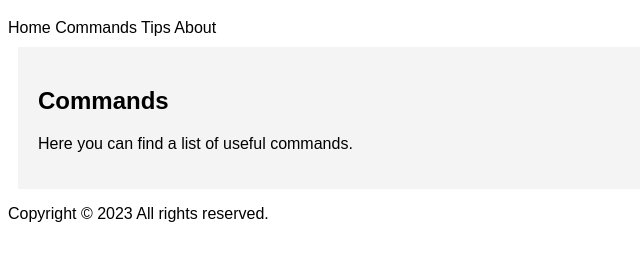
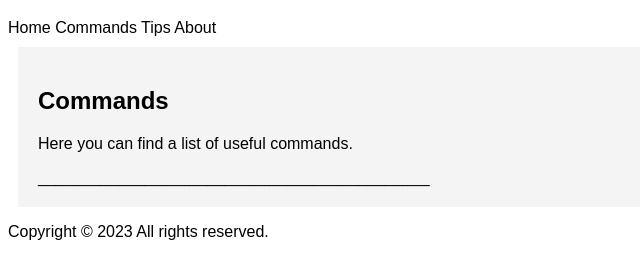
Before and after one commit to Axio112/Website, a plain HTML site: page index.html in a window 1280 px wide. Both pictures are taken after a click on the element "Commands". Shown: the part 61-340 px from the top of the page, without its empty margins (0-640 px from the left). Drawn offline with Linux system fonts and the light colour scheme.

Commit message:
Update index.html

```diff
--- a/index.html
+++ b/index.html
@@ -46,10 +46,14 @@
     <div id="commands" class="section">
         <h2>Commands</h2>
         <p>Here you can find a list of useful commands.</p>
+        ____________________________________________
     </div>
     <div id="tips" class="section">
         <h2>Tips</h2>
         <p>Some useful tips and tricks.</p>
+        ____________________________________________
+
+
 
         <p>Sync Intune - Windows:</p>
         <p>Wkey+R -> intunemanagementextension://syncapp -> Enter.</p>
```
